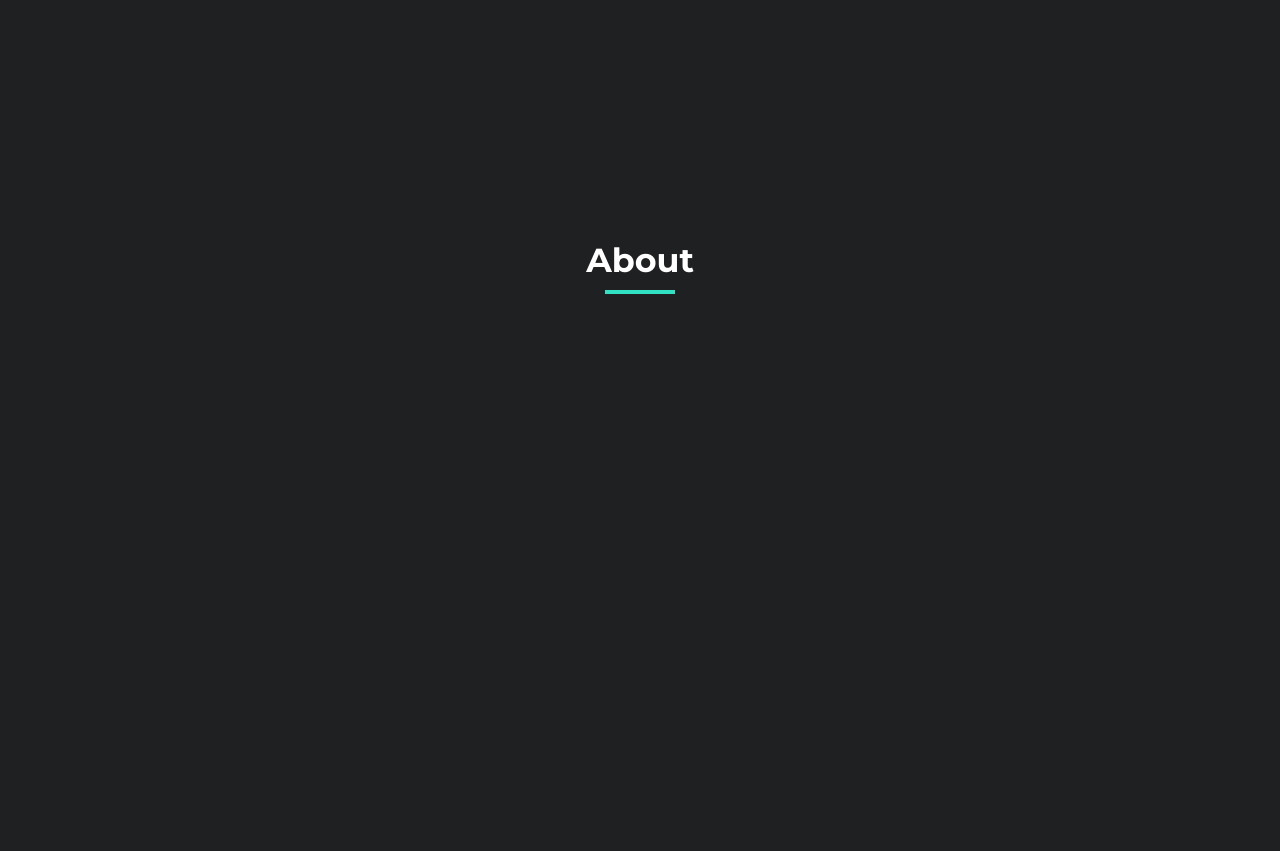
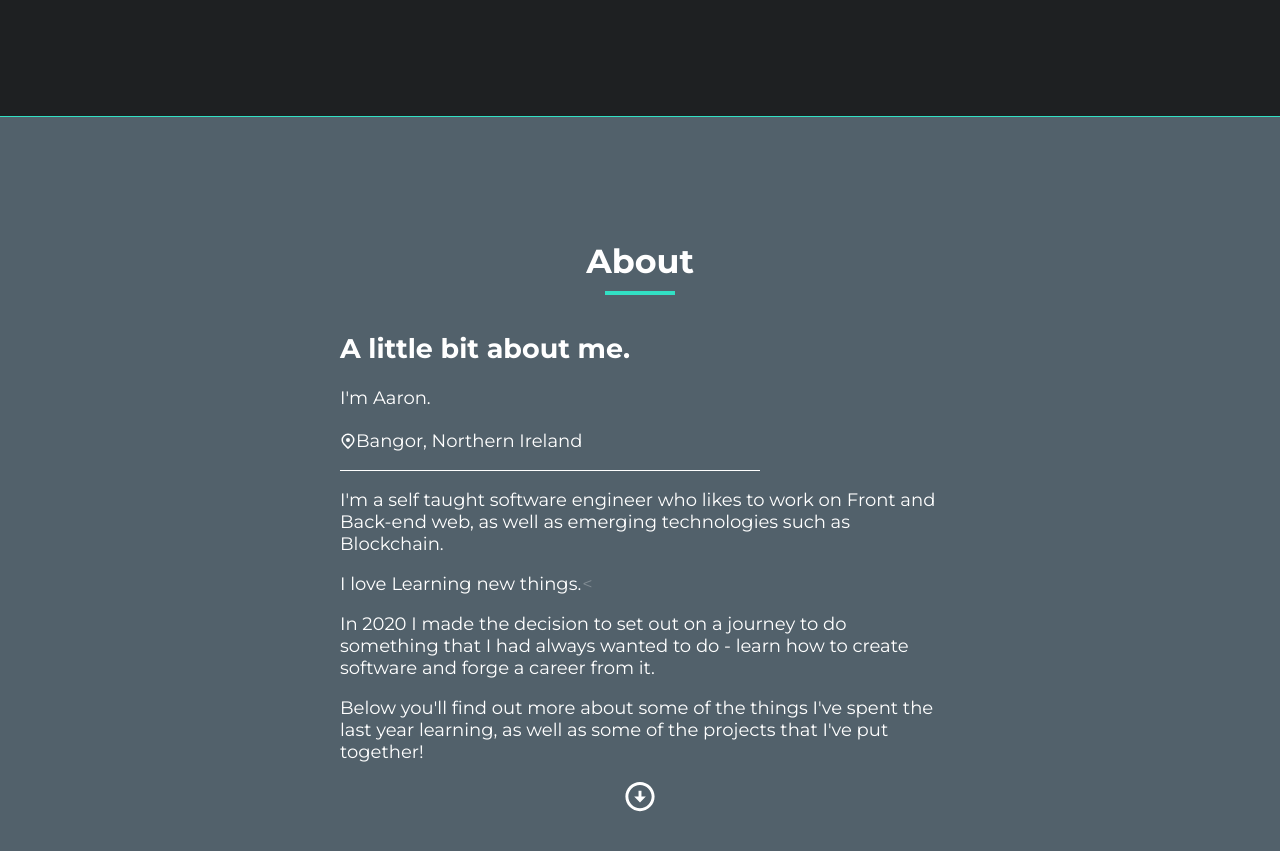
Before and after one commit to aaronzor/react-portfolio-aaron, a React (Create React App) app: page / in a window 1280 px wide. Shown: the part 747-1598 px from the top of the page. Before the commit the page ends 1056 px from the top, so only its background shows below. Built offline with nearby package versions, Linux system fonts and the light colour scheme; the HTML template or start-up script is replaced by a standard one.

Commit message:
About page content

```diff
--- a/src/components/aboutMe/AboutMe.js
+++ b/src/components/aboutMe/AboutMe.js
@@ -1,12 +1,91 @@
 // Main Imports
 import React from 'react';
 import Layout from '../layout/Layout.js';
+import { Fade } from 'react-reveal';
+import { Link } from 'react-scroll';
+import TypewriterComponent from 'typewriter-effect';
 
 // Import Styles
 import './aboutMe.css';
+import ArrowCircleDown from '@mui/icons-material/ArrowCircleDown';
 
 const AboutMe = () => {
-  return <Layout title='About'></Layout>;
+  return (
+    <Layout title='About'>
+      <div className='about-content'>
+        <Fade duration={1000}>
+          <div className='about-text'>
+            <h2>A little bit about me.</h2>
+            <p>I'm Aaron.</p>
+            <div className='location-wrapper'>
+              <svg
+                className='octicon octicon-location'
+                viewBox='0 0 16 16'
+                version='1.1'
+                width='16'
+                height='16'
+                aria-hidden='true'>
+                <path
+                  fill='white'
+                  fillRule='evenodd'
+                  d='M11.536 3.464a5 5 0 010 7.072L8 14.07l-3.536-3.535a5 5 0 117.072-7.072v.001zm1.06 8.132a6.5 6.5 0 10-9.192 0l3.535 3.536a1.5 1.5 0 002.122 0l3.535-3.536zM8 9a2 2 0 100-4 2 2 0 000 4z'></path>
+              </svg>
+              <p>Bangor, Northern Ireland</p>
+            </div>
+            <p>
+              I'm a self taught software engineer who likes to work on Front and
+              Back-end web, as well as emerging technologies such as Blockchain.
+            </p>
+            <div className='typewriter'>
+              <p className='typewriter-start'>I love</p>
+
+              <TypewriterComponent
+                options={{
+                  strings: [
+                    'Science-fiction.',
+                    'Learning new things.',
+                    'Walking and hiking.',
+                    'Setting and achieving goals.',
+                    'My two cats.',
+                    'Gaming.',
+                    'Solving complex problems.',
+                  ],
+                  autoStart: true,
+                  delay: 65,
+                  loop: true,
+                  cursor: '<',
+                }}
+              />
+            </div>
+            <p>
+              In 2020 I made the decision to set out on a journey to do
+              something that I had always wanted to do - learn how to create
+              software and forge a career from it.
+            </p>
+            <p>
+              Below you'll find out more about some of the things I've spent the
+              last year learning, as well as some of the projects that I've put
+              together!
+            </p>
+          </div>
+        </Fade>
+        <div className='scroll'>
+          <Link
+            activeClass='active'
+            to='about'
+            spy={true}
+            smooth={true}
+            offset={-63}
+            duration={500}>
+            <ArrowCircleDown
+              fontSize='large'
+              style={{ pointerEvents: 'fill', cursor: 'pointer' }}
+            />
+          </Link>
+        </div>
+      </div>
+    </Layout>
+  );
 };
 
 export default AboutMe;
--- a/src/components/aboutMe/aboutMe.css
+++ b/src/components/aboutMe/aboutMe.css
@@ -0,0 +1,82 @@
+/* Responsive Styles for Container */
+@media screen and (min-width: 960px) {
+  .about-content {
+    display: flex;
+    justify-content: space-evenly;
+  }
+}
+@media screen and (max-width: 959px) and (min-width: 600px) {
+  .about-content {
+    display: flex;
+    flex-direction: column;
+    justify-content: center;
+    align-items: center;
+  }
+}
+/* AboutMe Container */
+.about {
+  background-color: #52616b;
+  border-top: 1px solid #32e0c4;
+  display: flex;
+  flex-direction: column;
+  justify-content: center;
+  align-items: center;
+  padding-bottom: 5rem;
+}
+
+/* Text styles */
+.about-text {
+  width: 100%;
+  max-width: 600px;
+}
+
+/* TypeWriter Text Styles */
+
+.typewriter {
+  display: flex;
+  align-items: center;
+}
+.typewriter-start {
+  padding-right: 5px;
+}
+.typewriter > p {
+  margin: 0;
+}
+
+/* Location Pin */
+.location-wrapper {
+  display: flex;
+  align-items: center;
+  border-bottom: 1px solid white;
+  width: 70%;
+  margin-top: -15px;
+}
+
+/* Responsive Scroll Down Icon */
+@media screen and (min-height: 599px) {
+  .scroll {
+    position: absolute;
+    top: 93%;
+    left: 50%;
+    transform: translate(-50%, -93%);
+    margin-left: auto;
+    margin-right: auto;
+    bottom: 20px;
+  }
+}
+@media screen and (max-height: 599px) and (min-height: 410px) {
+  .scroll {
+    position: absolute;
+    top: 93%;
+    left: 50%;
+    transform: translate(-50%, -93%);
+    margin-left: auto;
+    margin-right: auto;
+    bottom: 10px;
+  }
+}
+@media screen and (max-height: 409px) {
+  .scroll {
+    display: none;
+  }
+}
```
